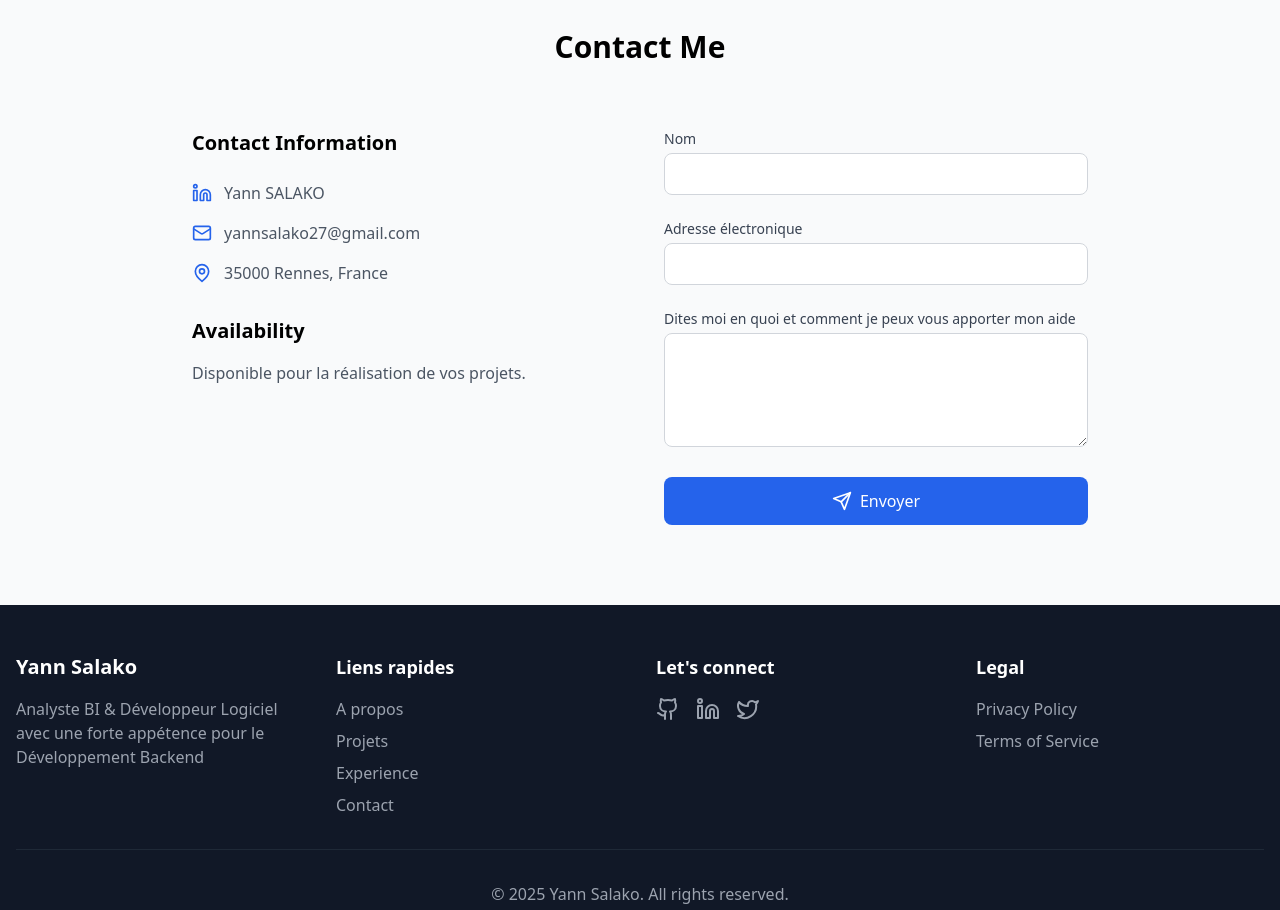
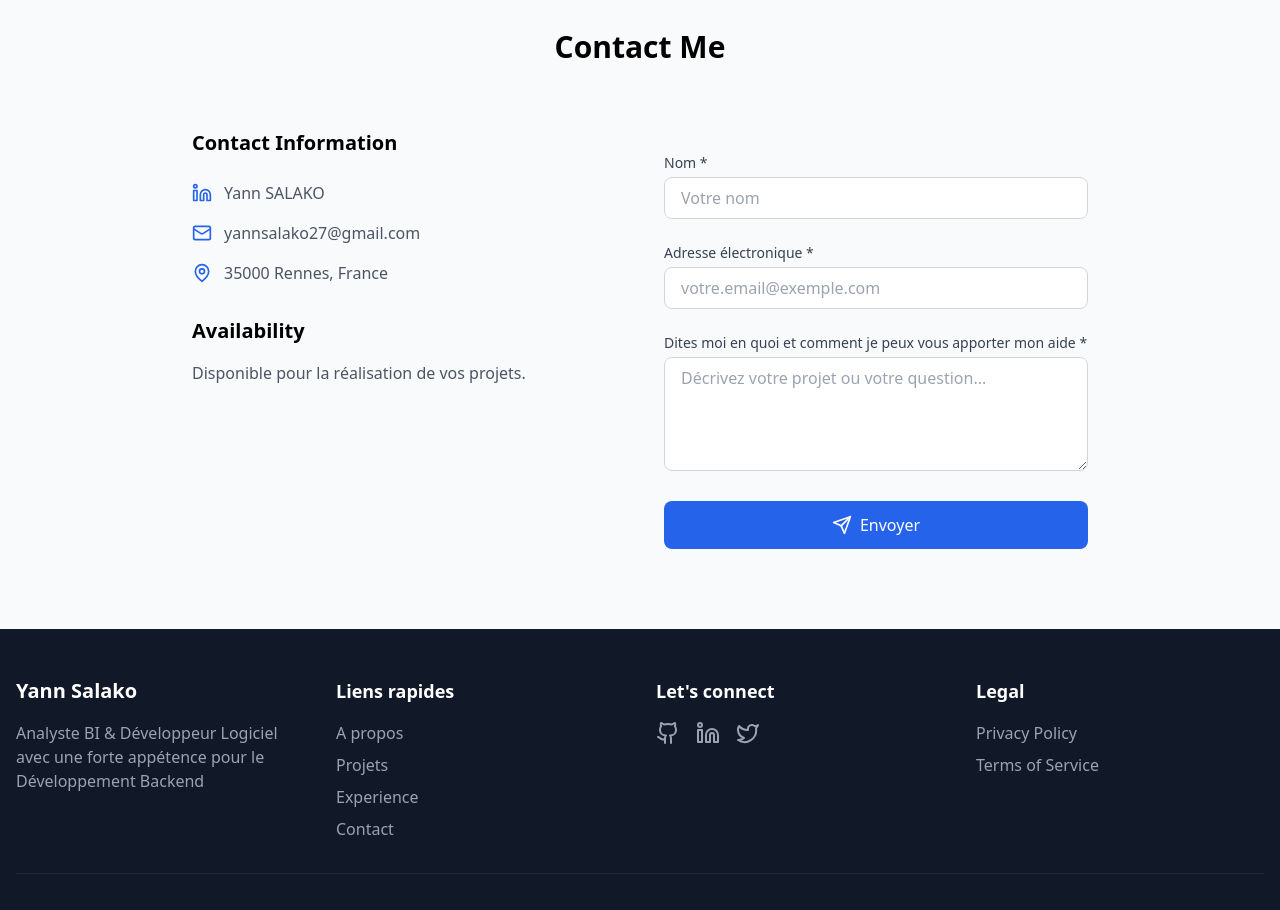
Before and after one commit to Yann2808/Portfolio, a React (Vite) app: page / in a window 1280 px wide. Shown: the part 6300-7210 px from the top of the page. Built offline with nearby package versions, Linux system fonts and the light colour scheme.

Commit message:
Contact section upgraded

```diff
--- a/src/components/Contact.tsx
+++ b/src/components/Contact.tsx
@@ -1,5 +1,5 @@
 import React, { useState } from 'react';
-import { Mail, MapPin, Send, Linkedin } from 'lucide-react';
+import { Mail, MapPin, Send, Linkedin, CheckCircle, AlertCircle } from 'lucide-react';
 
 const Contact = () => {
   const [formData, setFormData] = useState({
@@ -7,10 +7,36 @@ const Contact = () => {
     email: '',
     message: ''
   });
+  const [isSubmitting, setIsSubmitting] = useState(false);
+  const [submitStatus, setSubmitStatus] = useState<'idle' | 'success' | 'error'>('idle');
 
-  const handleSubmit = (e: React.FormEvent) => {
+  const handleSubmit = async (e: React.FormEvent) => {
     e.preventDefault();
-    console.log('Form submitted:', formData);
+    setIsSubmitting(true);
+    setSubmitStatus('idle');
+
+    try {
+      const response = await fetch('/', {
+        method: 'POST',
+        headers: { 'Content-Type': 'application/x-www-form-urlencoded' },
+        body: new URLSearchParams({
+          'form-name': 'contact',
+          ...formData
+        }).toString()
+      });
+
+      if (response.ok) {
+        setSubmitStatus('success');
+        setFormData({ name: '', email: '', message: '' });
+      } else {
+        setSubmitStatus('error');
+      }
+    } catch (error) {
+      console.error('Error submitting form:', error);
+      setSubmitStatus('error');
+    } finally {
+      setIsSubmitting(false);
+    }
   };
 
   const handleChange = (e: React.ChangeEvent<HTMLInputElement | HTMLTextAreaElement>) => {
@@ -30,8 +56,7 @@ const Contact = () => {
             <h3 className="text-xl font-semibold mb-6 dark:text-white">Contact Information</h3>
 
             <div className="space-y-4 mb-8">
-
-            <div className="flex items-center transform transition-transform duration-300 hover:translate-x-2">
+              <div className="flex items-center transform transition-transform duration-300 hover:translate-x-2">
                 <Linkedin className="w-5 h-5 text-blue-600 dark:text-blue-400 mr-3" />
                 <a href="https://www.linkedin.com/in/yann-salako/" className="text-gray-600 dark:text-gray-300 hover:text-gray-900 dark:hover:text-white transition-colors duration-300">
                   Yann SALAKO
@@ -60,10 +85,40 @@ const Contact = () => {
           </div>
 
           <div className="animate-fade-in animate-delay-300">
-            <form onSubmit={handleSubmit} className="space-y-6">
+            {/* Messages de statut */}
+            {submitStatus === 'success' && (
+              <div className="mb-6 p-4 bg-green-50 dark:bg-green-900/20 border border-green-200 dark:border-green-800 rounded-lg flex items-center gap-3">
+                <CheckCircle className="w-5 h-5 text-green-600 dark:text-green-400" />
+                <p className="text-green-800 dark:text-green-200">
+                  Message envoyé avec succès ! Je vous recontacterai bientôt.
+                </p>
+              </div>
+            )}
+
+            {submitStatus === 'error' && (
+              <div className="mb-6 p-4 bg-red-50 dark:bg-red-900/20 border border-red-200 dark:border-red-800 rounded-lg flex items-center gap-3">
+                <AlertCircle className="w-5 h-5 text-red-600 dark:text-red-400" />
+                <p className="text-red-800 dark:text-red-200">
+                  Une erreur s'est produite. Veuillez réessayer ou me contacter directement.
+                </p>
+              </div>
+            )}
+
+            <form
+              name="contact"
+              method="POST"
+              data-netlify="true"
+              data-netlify-honeypot="bot-field"
+              onSubmit={handleSubmit}
+              className="space-y-6"
+            >
+              {/* Champs cachés pour Netlify */}
+              <input type="hidden" name="form-name" value="contact" />
+              <input type="hidden" name="bot-field" />
+
               <div>
                 <label htmlFor="name" className="block text-sm font-medium text-gray-700 dark:text-gray-300 mb-1">
-                  Nom
+                  Nom *
                 </label>
                 <input
                   type="text"
@@ -73,12 +128,13 @@ const Contact = () => {
                   onChange={handleChange}
                   required
                   className="w-full px-4 py-2 border border-gray-300 dark:border-gray-600 rounded-lg focus:ring-2 focus:ring-blue-500 focus:border-transparent dark:bg-gray-700 dark:text-white transition-all duration-300"
+                  placeholder="Votre nom"
                 />
               </div>
 
               <div>
                 <label htmlFor="email" className="block text-sm font-medium text-gray-700 dark:text-gray-300 mb-1">
-                  Adresse électronique
+                  Adresse électronique *
                 </label>
                 <input
                   type="email"
@@ -88,12 +144,13 @@ const Contact = () => {
                   onChange={handleChange}
                   required
                   className="w-full px-4 py-2 border border-gray-300 dark:border-gray-600 rounded-lg focus:ring-2 focus:ring-blue-500 focus:border-transparent dark:bg-gray-700 dark:text-white transition-all duration-300"
+                  placeholder="votre.email@exemple.com"
                 />
               </div>
 
               <div>
                 <label htmlFor="message" className="block text-sm font-medium text-gray-700 dark:text-gray-300 mb-1">
-                  Dites moi en quoi et comment je peux vous apporter mon aide
+                  Dites moi en quoi et comment je peux vous apporter mon aide *
                 </label>
                 <textarea
                   id="message"
@@ -103,15 +160,26 @@ const Contact = () => {
                   required
                   rows={4}
                   className="w-full px-4 py-2 border border-gray-300 dark:border-gray-600 rounded-lg focus:ring-2 focus:ring-blue-500 focus:border-transparent dark:bg-gray-700 dark:text-white transition-all duration-300"
+                  placeholder="Décrivez votre projet ou votre question..."
                 />
               </div>
 
               <button
                 type="submit"
-                className="w-full px-6 py-3 bg-blue-600 text-white rounded-lg hover:bg-blue-700 transition-all duration-300 hover:scale-105 flex items-center justify-center gap-2"
+                disabled={isSubmitting}
+                className="w-full px-6 py-3 bg-blue-600 text-white rounded-lg hover:bg-blue-700 disabled:bg-blue-400 transition-all duration-300 hover:scale-105 disabled:hover:scale-100 flex items-center justify-center gap-2"
               >
-                <Send className="w-5 h-5" />
-                Envoyer
+                {isSubmitting ? (
+                  <>
+                    <div className="w-5 h-5 border-2 border-white border-t-transparent rounded-full animate-spin" />
+                    Envoi en cours...
+                  </>
+                ) : (
+                  <>
+                    <Send className="w-5 h-5" />
+                    Envoyer
+                  </>
+                )}
               </button>
             </form>
           </div>
```
